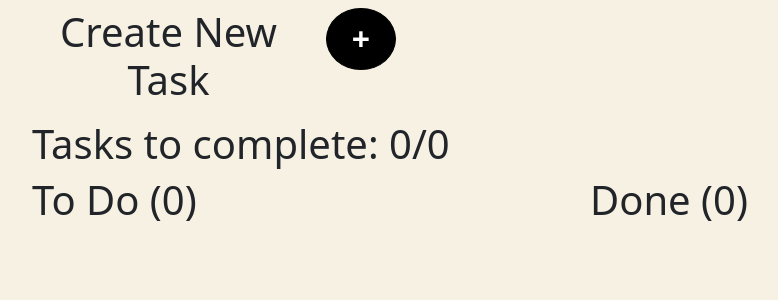
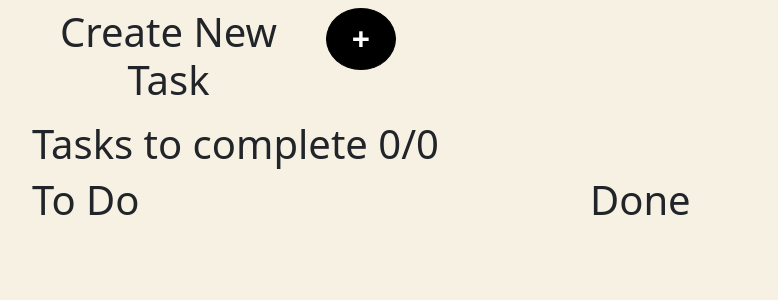
Before and after one commit to LucaH404/ToDoList, a React (Create React App) app: page / in a window 1280 px wide. Shown: the top 300 px of the page, without its empty margins (50-828 px from the left). Built offline with nearby package versions, Linux system fonts and the light colour scheme.

Commit message:
final commit

```diff
--- a/src/App.tsx
+++ b/src/App.tsx
@@ -5,14 +5,6 @@ import TaskCard from './components/Task/TaskCard';
 import './App.css';
 const App = () => {
   const [tasks, setTasks] = useState<Task[]>([]);
-  console.log(tasks)
-
-  const todoCount = useMemo(() => {
-    return tasks.filter((task) => !task.isDone).length;
-  }, [tasks]);
-  const doneCount = useMemo(() => {
-    return tasks.filter((task) => task.isDone).length;
-  }, [tasks, todoCount]);
 
   const handleTaskSubmit = (newTask: Task) => {
     setTasks(prevTasks => [...prevTasks, newTask]);
@@ -22,7 +14,7 @@ const App = () => {
     <div className='App w-100'>
       <div className='container'>
       <CreateBtn onTaskSubmit={handleTaskSubmit} />
-      <TaskCard tasks={tasks} todocount={todoCount} donecount={doneCount} />
+      <TaskCard tasks={tasks} />
       </div>
     </div>
   );
--- a/src/components/Task/TaskCard.tsx
+++ b/src/components/Task/TaskCard.tsx
@@ -4,13 +4,11 @@ import { Task } from "./taskType";
 //filtrare in base all'indice e cambiare il parametro all'interno dell'oggetto in sè
 interface TaskCardProps {
   tasks: Task[];
-  todocount: number;
-  donecount:any;
 }
 
-const TaskCard = ({ tasks, todocount, donecount}: TaskCardProps) => {
+const TaskCard = ({ tasks }: TaskCardProps) => {
   const [visible, setVisible] = useState(true);
-
+  const updatedTasks = [...tasks];
   const changeColor = (priority: string): string | undefined => {
     if (priority === "Medium") {
       return "yellow";
@@ -21,7 +19,6 @@ const TaskCard = ({ tasks, todocount, donecount}: TaskCardProps) => {
 
   const handleClick = useCallback(
     (index: number) => {
-      const updatedTasks = [...tasks];
       updatedTasks[index].isDone = true;
       setVisible(false);
     },
@@ -33,20 +30,17 @@ const TaskCard = ({ tasks, todocount, donecount}: TaskCardProps) => {
     }
   }, [visible]);
 
-//   const todoCount = useMemo(() => {
-//     return tasks.filter((task) => !task.isDone).length;
-//   }, [tasks, visible]);
 
-//   const doneCount = useMemo(() => {
-//     return tasks.filter((task) => task.isDone).length;
-//   }, [tasks, todoCount]);
+  const toCompleteCount = useMemo(() => {
+    return ("Tasks to complete " + updatedTasks.filter((task) => !task.isDone).length);
+  }, [updatedTasks]);
 
   return (
     <div>
-  <div className="h1">Tasks to complete: {donecount}/{tasks.length}</div>
+  <div className="h1">{toCompleteCount}/{tasks.length}</div>
     <div className="list-wrapper">
       <div className="lists">
-        <div className="h1">To Do ({todocount})</div>
+        <div className="h1">To Do</div>
         <div className="card-container">
           {tasks.map((task, index) =>
             task.isDone === false ? (
@@ -86,7 +80,7 @@ const TaskCard = ({ tasks, todocount, donecount}: TaskCardProps) => {
         </div>
       </div>
       <div className="lists">
-        <div className="h1">Done ({donecount})</div>
+        <div className="h1">Done</div>
         <div className="card-container">
           {tasks.map((task, index) =>
             task.isDone !== false ? (
```
